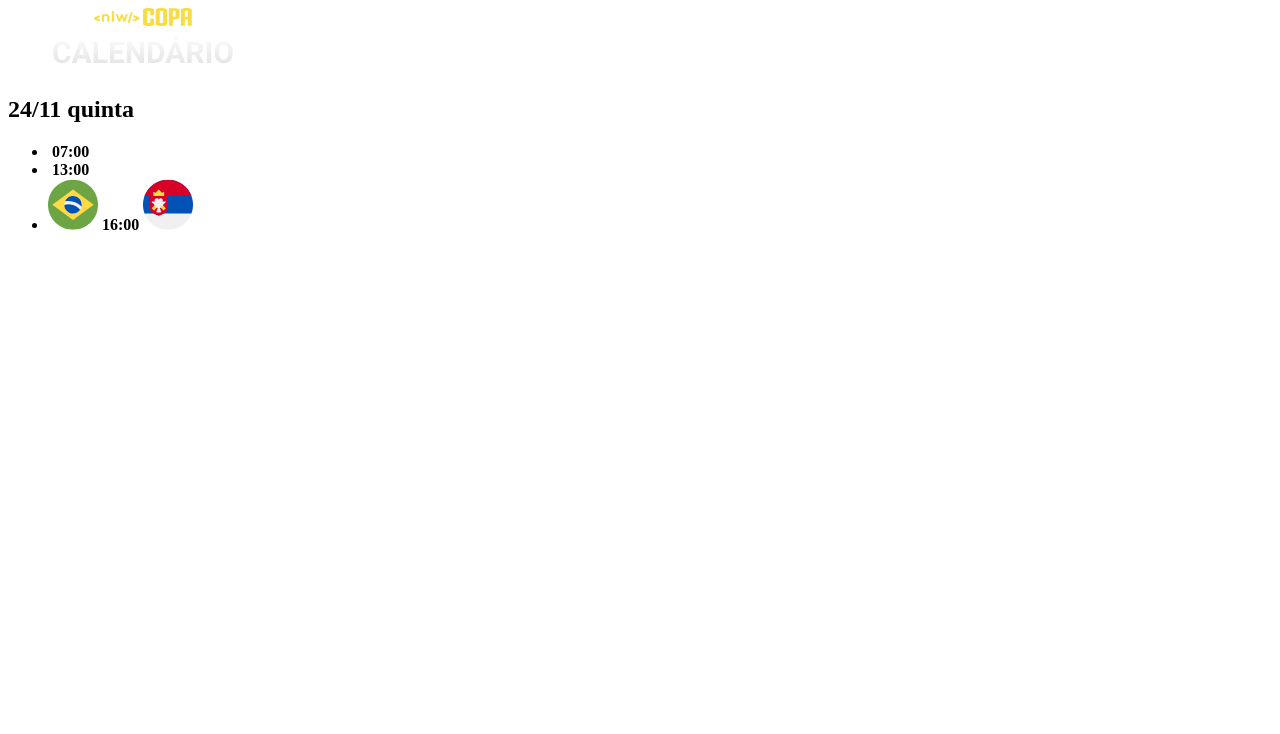
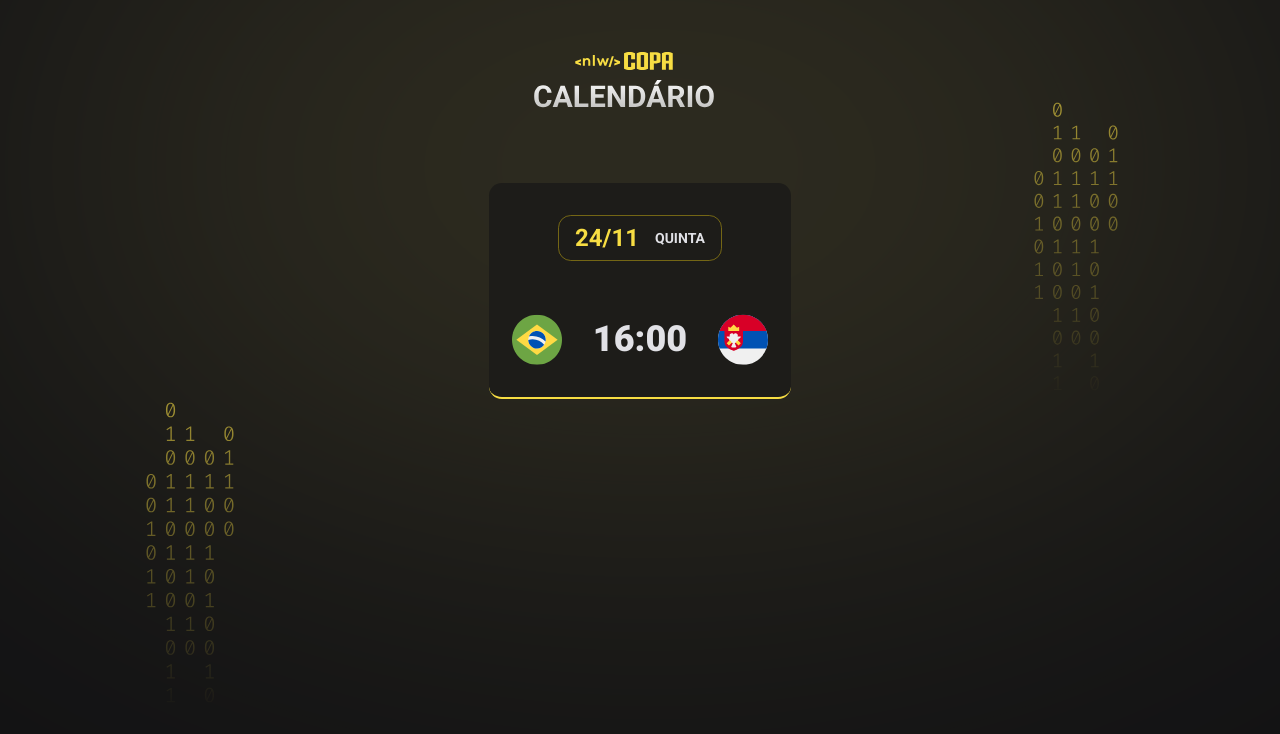
Before and after one commit to duduzx02/NlwCopa, a plain HTML site: page index.html in a window 1280 px wide. Drawn offline with Linux system fonts and the light colour scheme.

Commit message:
Aula 02 - Explorando o CSS

```diff
--- /dev/null
+++ b/css/style.css
@@ -0,0 +1,90 @@
+@import url('https://fonts.googleapis.com/css2?family=Lato:ital,wght@0,100;0,300;0,400;0,700;0,900;1,100;1,300;1,400;1,700;1,900&family=League+Spartan:wght@400;500;700&family=Roboto:wght@700;900&display=swap');
+
+* {
+  margin: 0;
+  padding: 0;
+  box-sizing: border-box;
+}
+ul {
+  list-style: none;
+}
+
+body {
+  background-color: #121214;
+  background-image: url(../assets/bg.svg);
+  background-position-x: center;
+  background-position-y: 55.6%;
+}
+
+body *{
+    font-family: 'Roboto', sans-serif;
+}
+
+#app {
+  width: fit-content; /* permite que se defina uma largura máxima permitida para o tamanho de um elemento, ou seja, vai se ajustando a largura da borda com o conteúdo.*/
+  margin: 52px auto;
+}
+
+header {
+  margin-bottom: 63px;
+}
+
+.card {
+  padding: 32px 23px;
+  text-align: center;
+  background-color: #1d1c19;
+  border-bottom: 2px solid #f7dd43;
+  border-radius: 0.8rem;
+}
+
+.card h2 {
+  display: flex;
+  align-items: center;
+  justify-content: center;
+  gap: 16px;
+  padding: 8px 16px;
+  border: 1px solid #746615;
+  border-radius: 0.8rem;
+  width: fit-content;
+  margin-inline: auto;
+  margin-bottom: 53px;
+  color: #f7dd43;
+}
+
+.card h2 span{
+    color: #e1e1e6;
+    font-size: 14px;
+    text-transform: uppercase;
+}
+
+.card ul{
+    display: flex;
+    flex-direction: column;
+    gap: 20px;
+    width: 16rem;
+}
+
+.card ul li {
+    display: flex;
+    align-items: center;
+    justify-content: space-between;
+}
+
+.card ul li + li {
+    padding-top: 12px;
+    border-top: 1px solid #f7dd43;
+}
+
+.card ul li{
+    display: flex;
+    align-items: center;
+    justify-content: space-between;
+}
+
+.card ul li strong{
+    font-weight: 900;
+    font-size: 36px;
+    line-height: 125%;
+    text-align: center;
+    color: #e1e1e6;
+}
--- a/index.html
+++ b/index.html
@@ -5,6 +5,7 @@
     <meta charset="UTF-8">
     <meta http-equiv="X-UA-Compatible" content="IE=edge">
     <meta name="viewport" content="width=device-width, initial-scale=1.0">
+    <link rel="stylesheet" href="css/style.css">
     <title>Nlw Copa</title>
 </head>
 
@@ -19,16 +20,6 @@
 
                 <ul>
                     <li>
-                        <img src="" alt="">
-                        <strong>07:00</strong>
-                        <img src="" alt="">
-                    </li>
-                    <li>
-                        <img src="" alt="">
-                        <strong>13:00</strong>
-                        <img src="" alt="">
-                    </li>
-                    <li>
                         <img src="assets/icon-brazil.svg" alt="Bandeira do brasil">
                         <strong>16:00</strong>
                         <img src="assets/icon-serbia.svg" alt="Bandeira da servia">
```
Also changed, not shown: assets/bg.svg (added).
